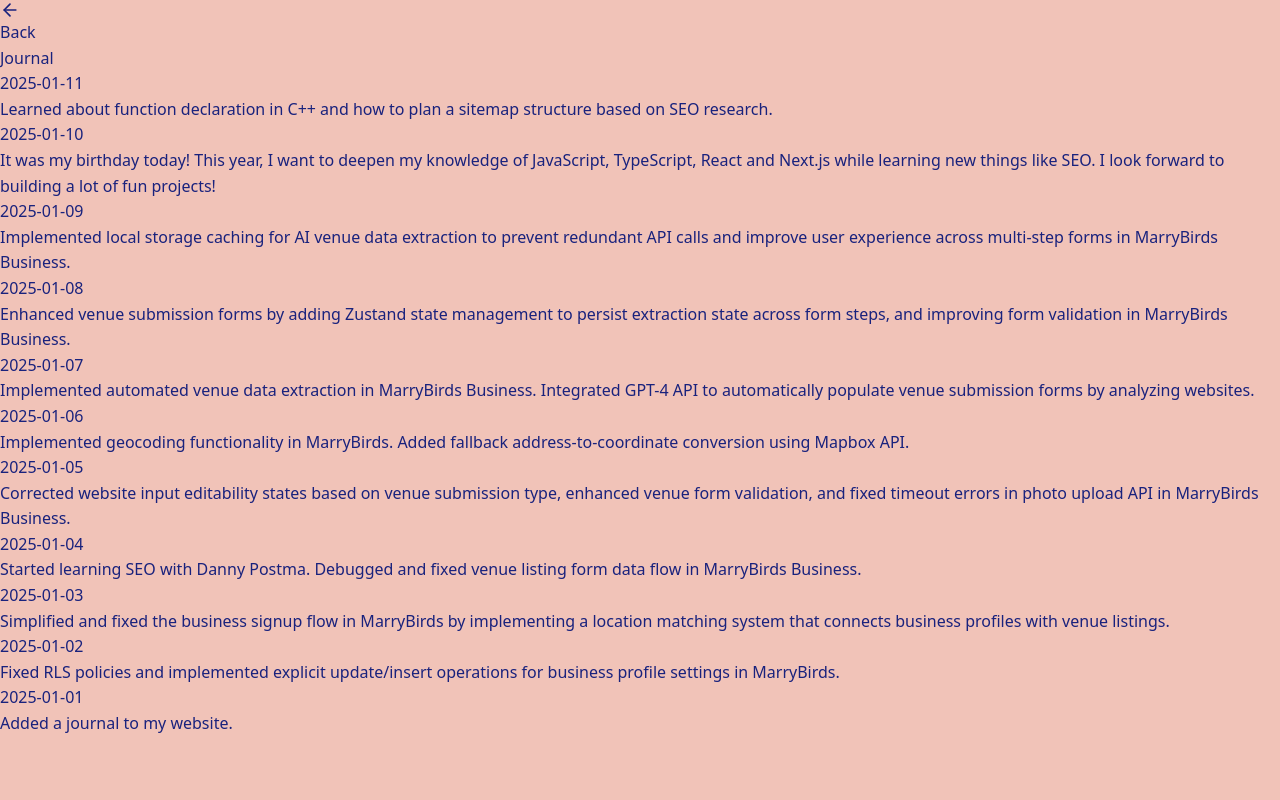
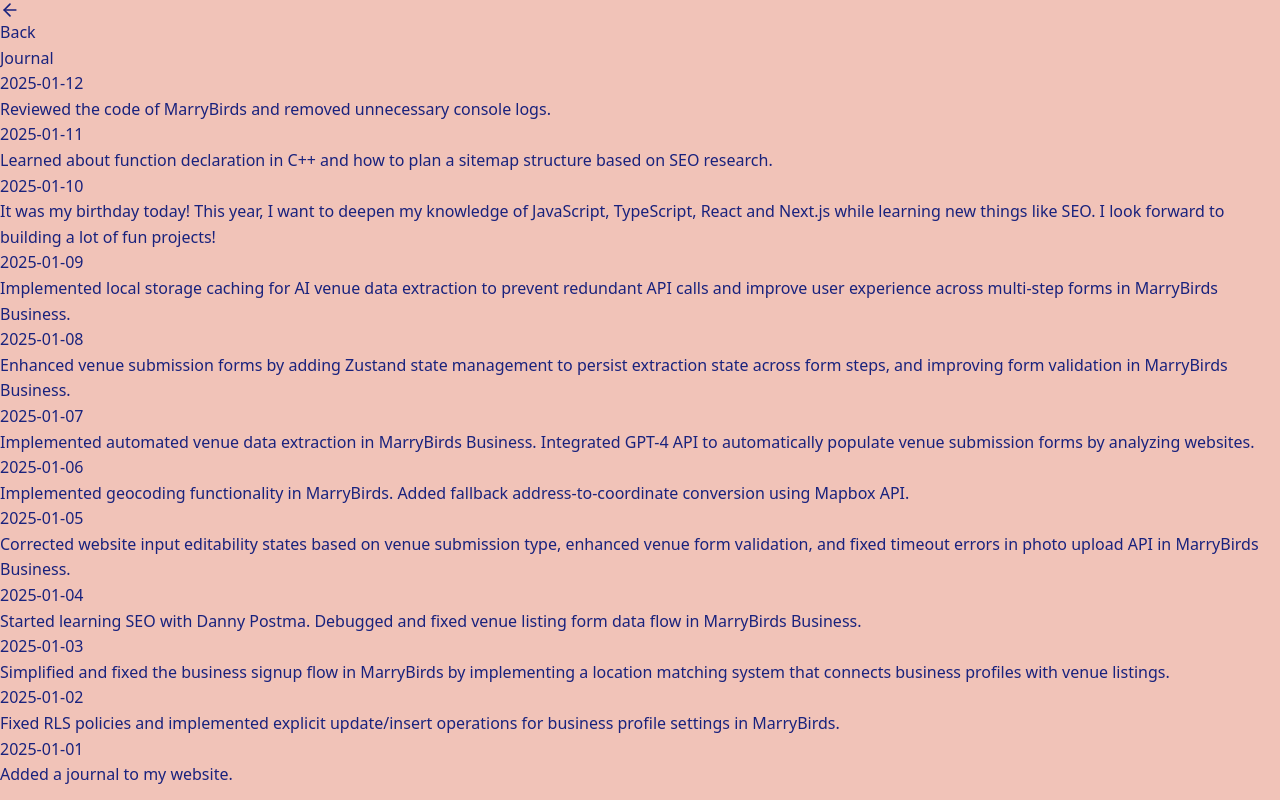
Before and after one commit to minamicode/minamicode.com, a Next.js app: page /journal in a window 1280 px wide. Built offline with nearby package versions, Linux system fonts and the light colour scheme.

Commit message:
add a journal entry

```diff
--- a/src/app/_components/JournalEntries.tsx
+++ b/src/app/_components/JournalEntries.tsx
@@ -6,6 +6,10 @@ type JournalEntry = {
 };
 
 const entries: JournalEntry[] = [
+  {
+    date: "2025-01-12",
+    text: "Reviewed the code of MarryBirds and removed unnecessary console logs.",
+  },
   {
     date: "2025-01-11",
     text: "Learned about function declaration in C++ and how to plan a sitemap structure based on SEO research.",
```
